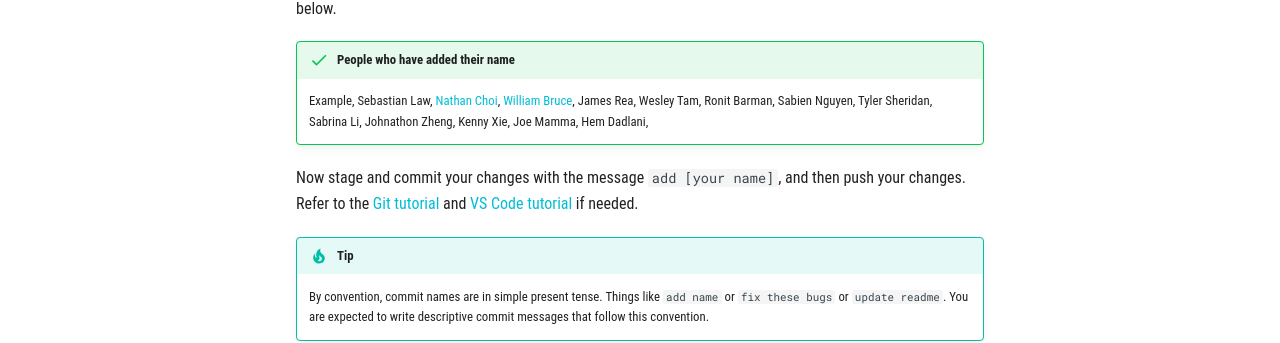
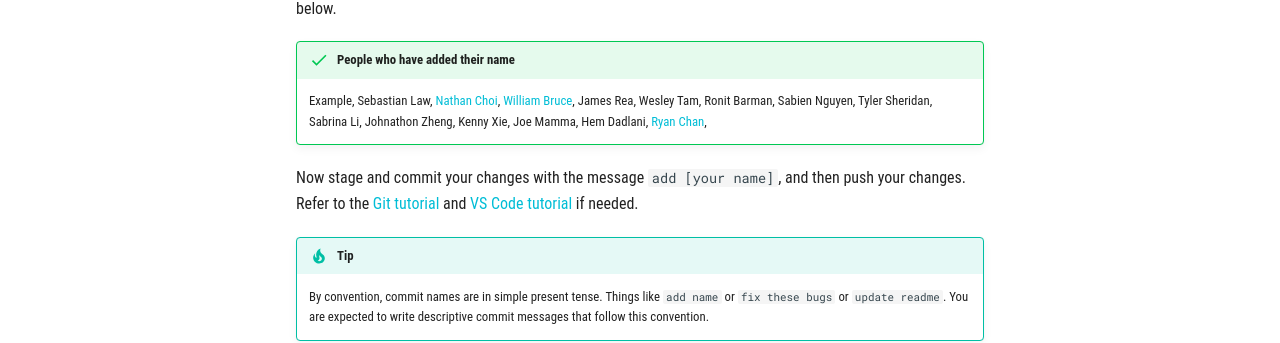
Before and after one commit to bobabots253/bobadocs, an MkDocs documentation site: the page built from docs/programming/version-control.md, in a window 1280 px wide and 1175 px high. Shown: the part 746-1089 px from the top of the window. Built offline with MkDocs 1.6.1 and Material for MkDocs 9.7.7, drawn with Linux system fonts in a browser that asks for light colours; comment, search, counter and statistics services are not loaded.

Commit message:
Added Name

```diff
--- a/docs/programming/version-control.md
+++ b/docs/programming/version-control.md
@@ -34,6 +34,7 @@ Navigate to this file in the repo (`docs/programming/version-control.md`) and ad
     Kenny Xie,
     Joe Mamma,
     Hem Dadlani,
+    [Ryan Chan](https://www.youtube.com/watch?v=LDU_Txk06tM),
 
 Now stage and commit your changes with the message `add [your name]`, and then push your changes. Refer to the [Git tutorial](https://guides.github.com/introduction/git-handbook/) and [VS Code tutorial](https://code.visualstudio.com/docs/editor/versioncontrol) if needed.
 
```
